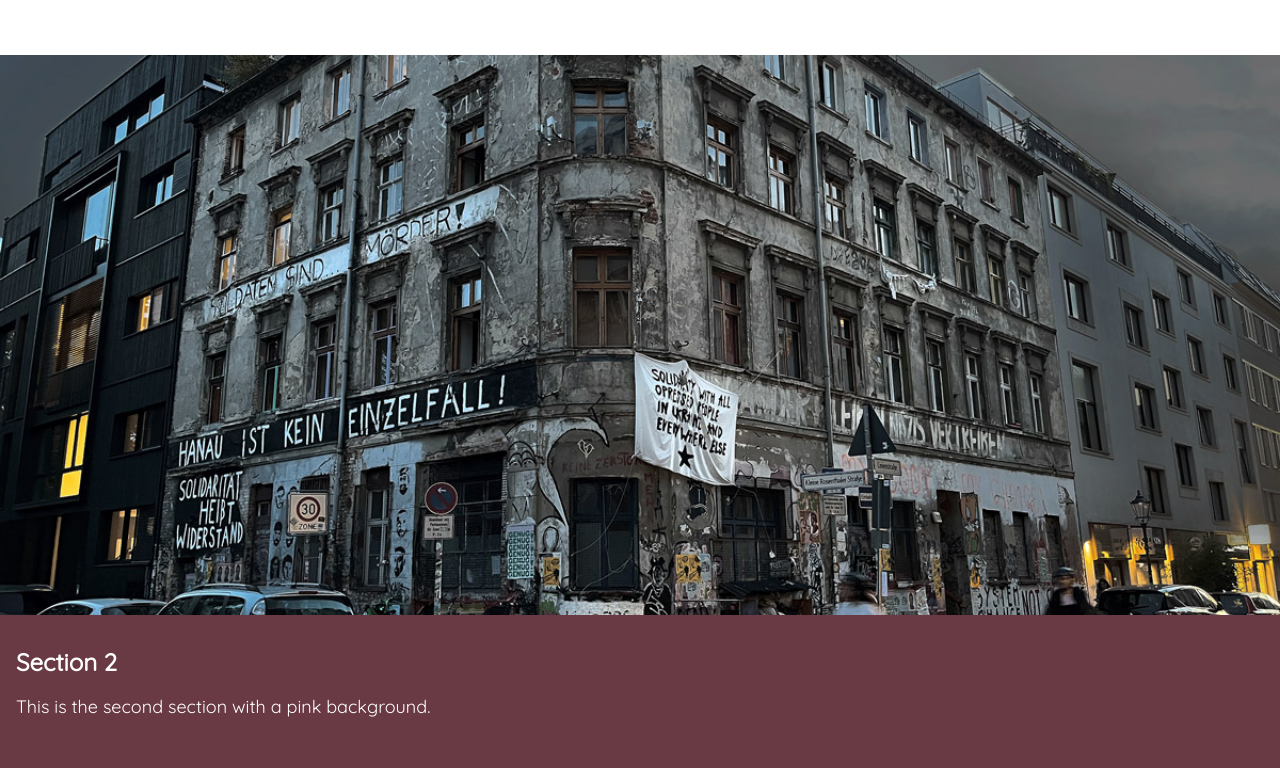
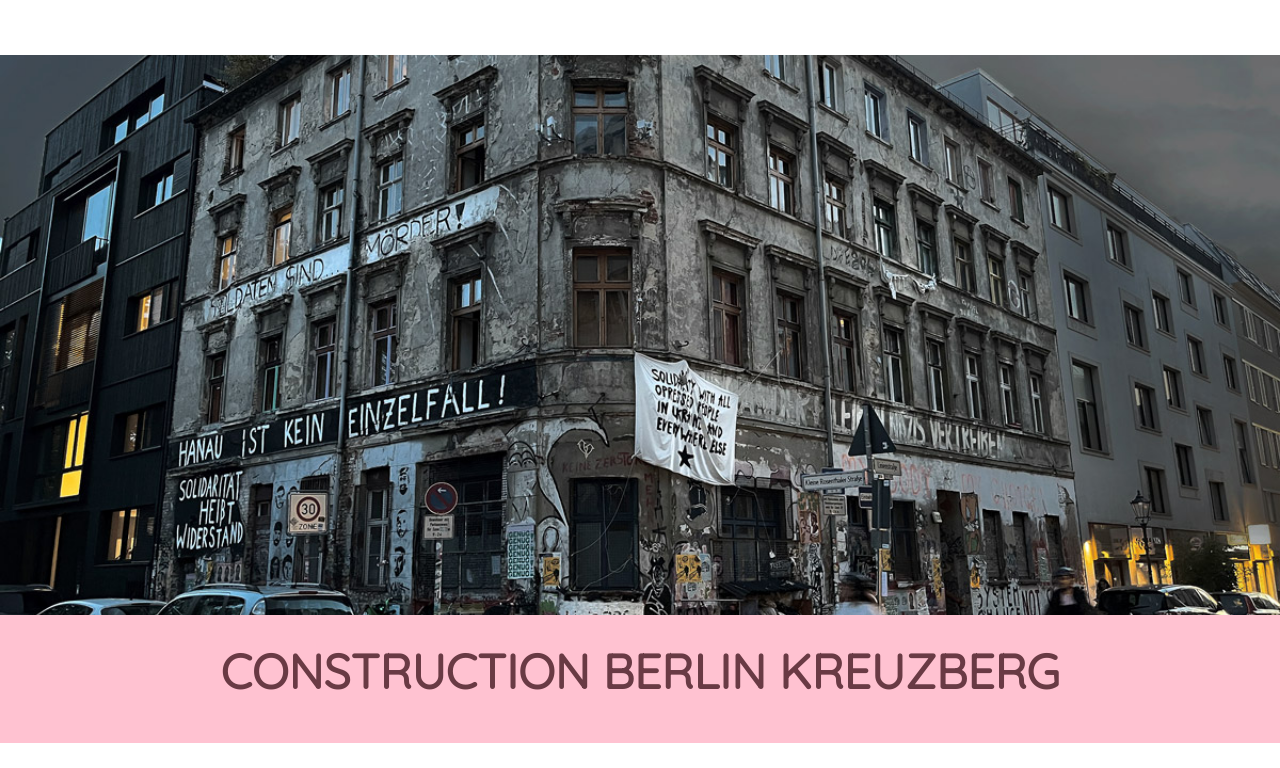
Before and after one commit to pweimann/new-construction-project, a Nuxt app: page / in a window 1280 px wide. Shown: the part 801-1569 px from the top of the page. After the commit the page ends 1544 px from the top, so only its background shows below. Built offline with nearby package versions, Linux system fonts and the light colour scheme.

Commit message:
Start the implementation of the tabs section component.

```diff
--- /dev/null
+++ b/components/TabSection.vue
@@ -0,0 +1,35 @@
+<template>
+  <section class='bg-light-rosa py-8'>
+    <div class='container mx-auto px-4 text-center'>
+      <h2 class='text-dark-rosa text-2xl md:text-5xl font-bold uppercase leading-tight mb-4'>construction berlin
+        kreuzberg</h2>
+    </div>
+    <div class='tabs-wrapper'>
+      <div class='tabs-nav'></div>
+      <div class='tabs-content'></div>
+    </div>
+  </section>
+</template>
+
+<script setup lang='ts'>
+import { Ref } from 'vue'
+import { TabNavItem } from '~/types/TabNavItem'
+
+const tabsNavList: Ref<TabNavItem[]> = ref([
+  {
+    title: 'Save',
+    imageSrc: '/placeholder.jpg'
+  },
+  {
+    title: 'Our',
+    imageSrc: '/placeholder.jpg'
+  },
+  {
+    title: 'Planet',
+    imageSrc: '/placeholder.jpg'
+  }
+])
+</script>
+<style lang='css'>
+
+</style>
--- a/pages/index.vue
+++ b/pages/index.vue
@@ -3,13 +3,7 @@
   <BackgroundImageSection>
     <img src='/placeholder.jpg'>
   </BackgroundImageSection>
-  <section class='bg-dark-rosa py-8'>
-    <div class='container mx-auto px-4'>
-      <h2 class='text-white text-2xl font-bold leading-tight mb-4'>Section 2</h2>
-      <p class='text-white text-lg leading-normal mb-4'>This is the second section with a pink
-        background.</p>
-    </div>
-  </section>
+  <TabSection></TabSection>
 </template>
 <script lang='ts'>
 
--- /dev/null
+++ b/types/TabNavItem.ts
@@ -0,0 +1,4 @@
+export type TabNavItem = {
+  title: string
+  imageSrc: string
+}
```
